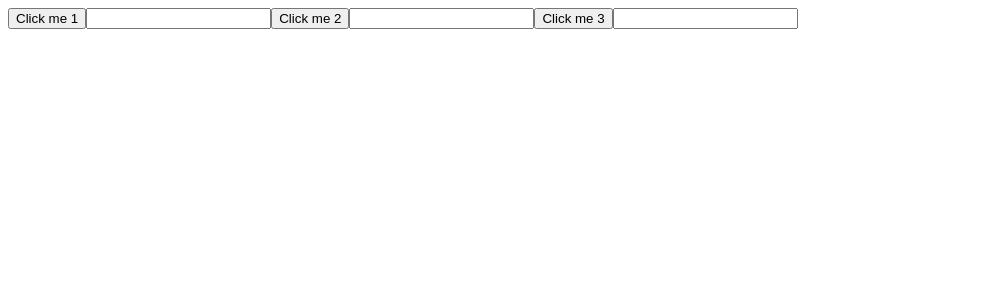
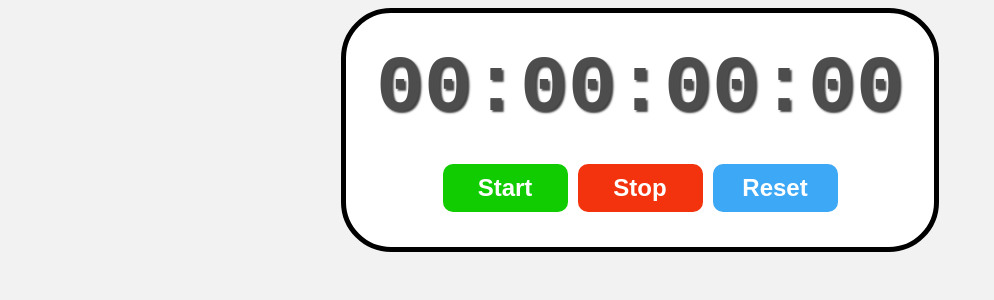
Before and after one commit to mj-stack/learning-reactjs, a React (Vite) app in the folder Website/my-react-app/: page / in a window 1280 px wide. Shown: the top 300 px of the page, without its empty margins (0-994 px from the left). Built offline with nearby package versions, Linux system fonts and the light colour scheme.

Commit message:
Stopwatch using react

```diff
--- a/Website/my-react-app/src/App.jsx
+++ b/Website/my-react-app/src/App.jsx
@@ -1,10 +1,10 @@
-import MyComponent from "./MyComponent";
+import Stopwatch from "./Stopwatch";
 
 function App() {
 
    return(
     <>
-      <MyComponent />
+      <Stopwatch />
     </>
   );
 }
--- a/Website/my-react-app/src/MyComponent.jsx
+++ /dev/null
@@ -1,54 +0,0 @@
-import React, { useState, useEffect, useRef } from "react";
-
-function MyComponent() {
-
-  const inputRef1 = useRef(null);
-  const inputRef2 = useRef(null);
-  const inputRef3 = useRef(null);
-
-  useEffect(() => {
-    console.log('Component rendered');
-  });
-
-  function handleClick1() {
-    inputRef1.current.focus();
-    inputRef1.current.style.backgroundColor = "yellow";
-    inputRef2.current.style.backgroundColor = "";
-    inputRef3.current.style.backgroundColor = "";
-  }
-
-  function handleClick2() {
-    inputRef2.current.focus();
-    inputRef1.current.style.backgroundColor = "";
-    inputRef2.current.style.backgroundColor = "yellow";
-    inputRef3.current.style.backgroundColor = "";
-  }
-
-  function handleClick3() {
-    inputRef3.current.focus();
-    inputRef1.current.style.backgroundColor = "";
-    inputRef2.current.style.backgroundColor = "";
-    inputRef3.current.style.backgroundColor = "yellow";
-  }
-
-  return(
-    <div>
-      <button onClick={handleClick1}>
-        Click me 1
-      </button>
-      <input ref={inputRef1} />
-
-      <button onClick={handleClick2}>
-        Click me 2
-      </button>
-      <input ref={inputRef2} />
-
-      <button onClick={handleClick3}>
-        Click me 3
-      </button>
-      <input ref={inputRef3} />
-    </div>
-  );
-}
-
-export default MyComponent;
--- /dev/null
+++ b/Website/my-react-app/src/Stopwatch.jsx
@@ -0,0 +1,65 @@
+import React, { useState, useEffect, useRef } from "react";
+
+function Stopwatch() {
+
+  const [isRunning, setIsRunning] = useState(false);
+  const [elapsedTime, setElapsedTime] = useState(0);
+  const intervalIdRef = useRef(null);
+  const startTimeRef = useRef(0);
+
+  useEffect(() => {
+
+    if(isRunning) {
+      intervalIdRef.current = setInterval(() => {
+        setElapsedTime(Date.now() - startTimeRef.current);
+      }, 10);
+    }
+
+    return () => {
+      clearInterval(intervalIdRef.current);
+    }
+
+  }, [isRunning])
+
+  function start() {
+    setIsRunning(true);
+    startTimeRef.current = Date.now() - elapsedTime;
+  }
+
+  function stop() {
+    setIsRunning(false);
+  }
+
+  function reset() {
+    setElapsedTime(0);
+    setIsRunning(false);
+  }
+
+  function formatTime() {
+
+    let hours = Math.floor(elapsedTime / (1000 * 60 * 60));
+    let minutes = Math.floor(elapsedTime / (1000 * 60) % 60);
+    let seconds = Math.floor(elapsedTime / (1000) % 60);
+    let milliseconds = Math.floor((elapsedTime % 1000) / 10);
+
+    hours = String(hours).padStart(2, "0");
+    minutes = String(minutes).padStart(2, "0");
+    seconds = String(seconds).padStart(2, "0");
+    milliseconds = String(milliseconds).padStart(2, "0");
+
+    return `${hours}:${minutes}:${seconds}:${milliseconds}`;
+  }
+
+  return(
+    <div className="stopwatch">
+      <div className="display">{formatTime()}</div>
+      <div className="controls">
+        <button className="start-button" onClick={start}>Start</button>
+        <button className="stop-button" onClick={stop}>Stop</button>
+        <button className="reset-button" onClick={reset}>Reset</button>
+      </div>
+    </div>
+  );
+}
+
+export default Stopwatch;
--- a/Website/my-react-app/src/index.css
+++ b/Website/my-react-app/src/index.css
@@ -1,4 +1,62 @@
-.box {
-  border: 3px solid;
-  padding: 25px;
+body {
+  display: flex;
+  flex-direction: column;
+  align-items: center;
+  background-color: hsl(0, 0%, 95%);
 }
+
+.stopwatch {
+  display: flex;
+  flex-direction: column;
+  align-items: center;
+  border: 5px solid;
+  border-radius: 50px;
+  background-color: white;
+  padding: 30px;
+}
+
+.display {
+  font-size: 5rem;
+  font-family: monospace;
+  font-weight: bold;
+  color: hsl(0, 0%, 30%);
+  text-shadow: 2px 2px 2px hsla(0, 0%, 0%, 0.75);
+  margin-bottom: 25px;
+}
+
+.controls button {
+  font-size: 1.5rem;
+  font-weight: bold;
+  padding: 10px 20px;
+  margin: 5px;
+  min-width: 125px;
+  border: none;
+  border-radius: 10px;
+  cursor: pointer;
+  color: white;
+  transition: background-color 0.5s ease;
+}
+
+.start-button {
+  background-color: hsl(115, 100%, 40%);
+}
+
+.start-button:hover {
+  background-color: hsl(115, 100%, 35%);
+}
+
+.stop-button {
+  background-color: hsl(10, 90%, 50%);
+}
+
+.stop-button:hover {
+  background-color: hsl(10, 90%, 40%);
+}
+
+.reset-button {
+  background-color: hsl(205, 90%, 60%);
+}
+
+.reset-button:hover {
+  background-color: hsl(205, 90%, 55%);
+}
```
